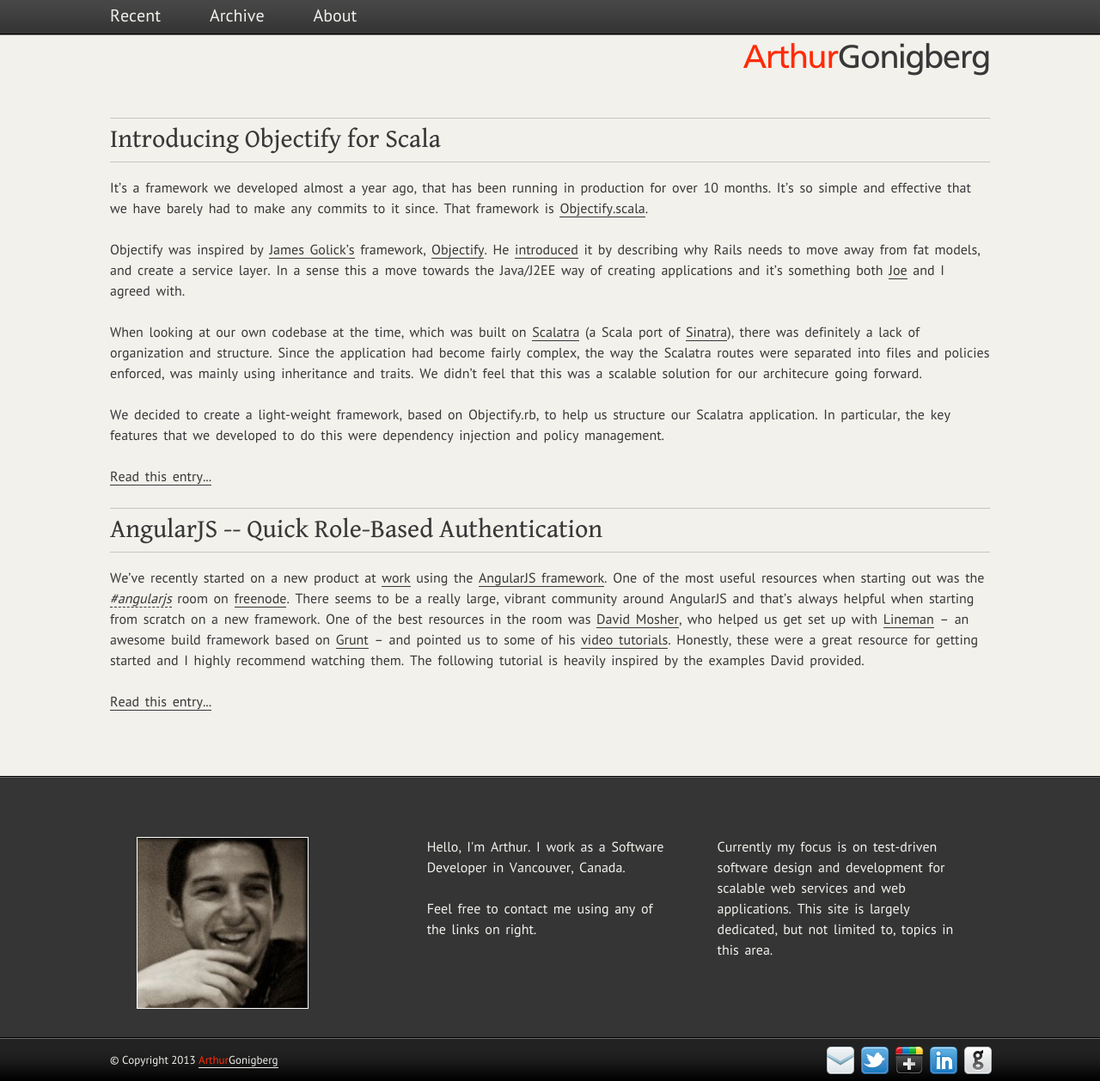
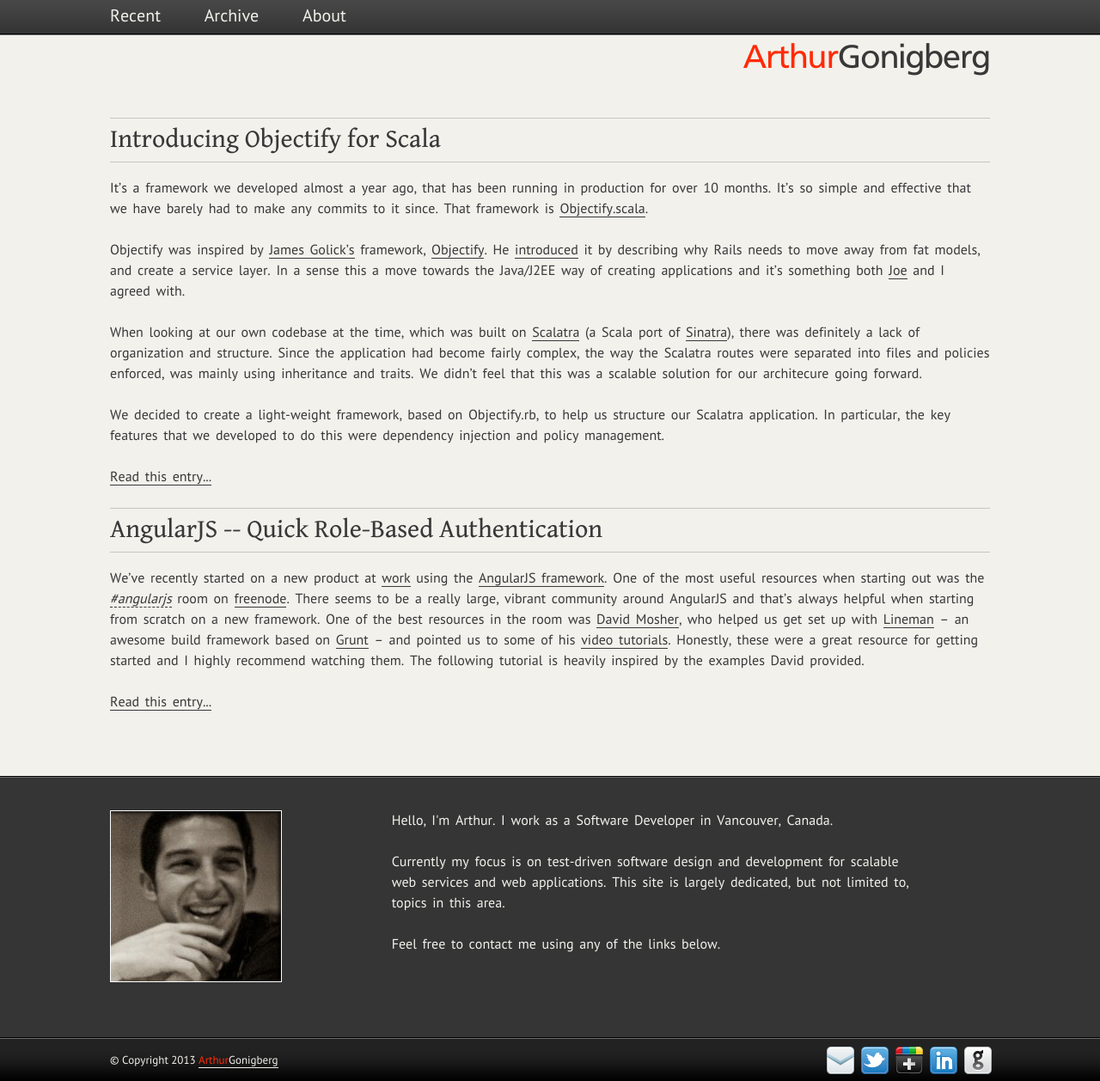
Before and after one commit to artgon/artgon.github.com, a Jekyll site: the page built from index.html, in a window 1280 px wide. Shown: the whole page at 86% size. Built offline with Jekyll 4.4.1, drawn with Linux system fonts in a browser that asks for light colours; Markdown is read by kramdown in place of the engine named in the settings.

Commit message:
responsive footer

```diff
--- a/_layouts/default.html
+++ b/_layouts/default.html
@@ -62,15 +62,18 @@
 	<div id="footer">
 		<div class="inner">
       <div class="about" id="about">
-			  <p><img src="/images/me.jpg" alt="me" /></p>
-        <p>Hello, I'm Arthur. I work as a Software Developer in Vancouver, Canada. <br/><br/>Feel free to contact me using any of the links on right.</p>
+			  <p id="about-img"><img src="/images/me.jpg" alt="me" /></p>
+        <p id="about-text">Hello, I'm Arthur. I work as a Software Developer in Vancouver, Canada. <br/><br/>
 
-        <p>Currently my focus is on test-driven software design and
-        development for scalable web services and web applications.
-        This site is largely dedicated, but not limited to, topics in this area.</p>
+          Currently my focus is on test-driven software design and
+          development for scalable web services and web applications.
+          This site is largely dedicated, but not limited to, topics in this area.<br/></br>
+
+          Feel free to contact me using any of the links below.
+        </p>
       </div>
 			<div class="clearfix"></div>
-			<div class="credits left">&copy; Copyright {{ site.time | date: "%Y "}} <a href="http://arthur.gonigberg.com"><span class="oranje">Arthur</span>Gonigberg</a></div>
+			<div id="copyright" class="credits left">&copy; Copyright {{ site.time | date: "%Y "}} <a href="http://arthur.gonigberg.com"><span class="oranje">Arthur</span>Gonigberg</a></div>
 
       <div id="social" class="credits right">
         <ul>
--- a/css/stylesheet.css
+++ b/css/stylesheet.css
@@ -58,7 +58,7 @@
 
 .right {
   float:right;
-  margin-right:0!important;
+  margin-right:0;
 }
 
 .clearfix:after {
@@ -187,7 +187,7 @@
 
 #wrapper {
 	width:100%;
-  min-width: 420px;
+  min-width: 310px;
 	margin:0 auto;
   height: 375px;
 }
@@ -208,7 +208,7 @@
 
 #nav li {
   float:left;
-  margin:7px 37px 0 0;
+  margin:7px 3% 0 0;
 }
 #nav li a {
   color:#f2f1ec;
@@ -275,22 +275,23 @@
   padding:40px 0 0 0;
 }
 
-#footer img {
-  max-width: 200px;
-}
-
-#footer img {
-  width: 100%;
-}
-
 #footer .about {
   overflow: hidden;
   height: 245px;
 }
 
-#footer .about p {
+#footer img {
+  width: 100%;
+  max-width: 200px;
+}
+
+#about-img {
   width: 27%;
-  padding: 3%;
+  padding-right: 5%;
+}
+
+#about-text {
+  width: 60%;
 }
 
 #social {
@@ -299,6 +300,7 @@
 }
 
 #social ul {
+  width: 100%;
   list-style:none;
   line-height: 0;
 }
@@ -330,3 +332,27 @@
 .credits a:hover {
   color:#FF2B06;
 }
+
+@media only screen and (max-width: 486px) {
+    #copyright {
+      display: none;
+    }
+
+    #social {
+      width: 80%;
+      margin-right: 10%;
+      margin-left: 10%;
+    }
+
+    #social li {
+      width: 20%;
+    }
+
+    #about-img {
+      display: none;
+    }
+
+    #about-text {
+      width: 100%;
+    }
+}
```
